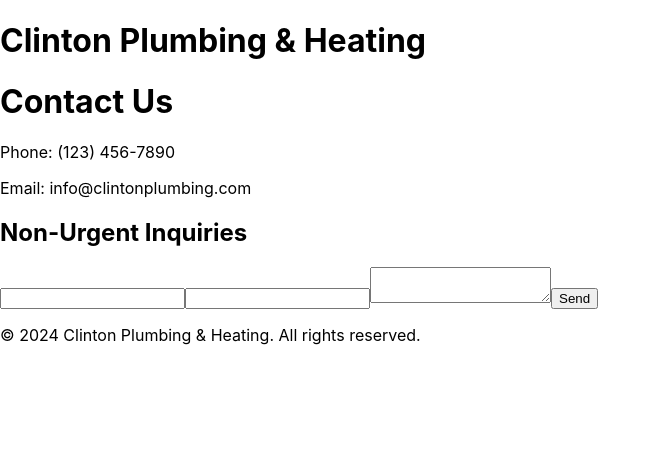
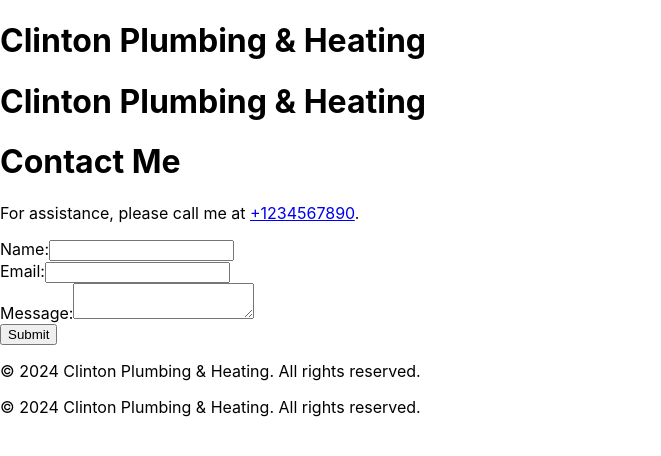
Before and after one commit to mcgrath-rory-23/clinton-plumbing-and-heating, a React (Create React App) app: page /contact in a window 1280 px wide. Shown: the top 456 px of the page, without its empty margins (0-661 px from the left). Built offline with nearby package versions, Linux system fonts and the light colour scheme.

Commit message:
Bulking out content on pages. Also adding form functionality

```diff
--- a/src/components/ContactForm.js
+++ b/src/components/ContactForm.js
@@ -1,6 +1,6 @@
 import React, { useState } from 'react';
 
-function ContactForm() {
+const ContactForm = () => {
   const [formData, setFormData] = useState({ name: '', email: '', message: '' });
 
   const handleChange = (e) => {
@@ -9,16 +9,27 @@ function ContactForm() {
 
   const handleSubmit = (e) => {
     e.preventDefault();
+    // Handle form submission logic (e.g., send data to the server)
+    console.log('Form submitted:', formData);
   };
 
   return (
     <form onSubmit={handleSubmit}>
-            <input type="text" name="name" value={formData.name} onChange={handleChange} />
-            <input type="email" name="email" value={formData.email} onChange={handleChange} />
-            <textarea name="message" value={formData.message} onChange={handleChange} />
-            <button type="submit">Send</button>
+      <div>
+        <label htmlFor="name">Name:</label>
+        <input type="text" id="name" name="name" value={formData.name} onChange={handleChange} required />
+      </div>
+      <div>
+        <label htmlFor="email">Email:</label>
+        <input type="email" id="email" name="email" value={formData.email} onChange={handleChange} required />
+      </div>
+      <div>
+        <label htmlFor="message">Message:</label>
+        <textarea id="message" name="message" value={formData.message} onChange={handleChange} required></textarea>
+      </div>
+      <button type="submit">Submit</button>
     </form>
   );
-}
+};
 
 export default ContactForm;
--- a/src/components/ServiceList.js
+++ b/src/components/ServiceList.js
@@ -1,17 +1,23 @@
 import React from 'react';
 
-function ServiceList({ services }) {
-    return (
-        <div>
-            {services.map(service => (
-                <ServiceItem key={service.id} service={service} />
-            ))}
-        </div>
-    );
-}
+const services = [
+  { title: "General Plumbing", description: "All kinds of plumbing repairs and maintenance." },
+  { title: "Water Heater Installation", description: "Expert installation of water heaters." },
+  { title: "Drain Cleaning", description: "Efficient drain cleaning services." },
+  { title: "Leak Detection", description: "Professional leak detection and repair." },
+];
 
-function ServiceItem({ service }) {
-    return <div>{service.name}</div>;
-}
+const ServiceList = () => {
+  return (
+    <ul>
+      {services.map((service, index) => (
+        <li key={index}>
+          <h3>{service.title}</h3>
+          <p>{service.description}</p>
+        </li>
+      ))}
+    </ul>
+  );
+};
 
 export default ServiceList;
--- a/src/pages/Contact.js
+++ b/src/pages/Contact.js
@@ -1,20 +1,22 @@
-// src/pages/Contact.js
-
 import React from 'react';
 import SEO from '../components/SEO';
+import Header from '../components/Header';
+import Footer from '../components/Footer';
 import ContactForm from '../components/ContactForm';
 
-function Contact() {
+const Contact = () => {
   return (
     <div>
       <SEO title="Contact - Clinton Plumbing & Heating" description="Get in touch with Clinton Plumbing & Heating for all your plumbing needs." />
-      <h1>Contact Us</h1>
-      <p>Phone: (123) 456-7890</p>
-      <p>Email: info@clintonplumbing.com</p>
-      <h2>Non-Urgent Inquiries</h2>
-      <ContactForm />
+      <Header />
+      <main>
+        <h1>Contact Me</h1>
+        <p>For assistance, please call me at <a href="tel:+1234567890">+1234567890</a>.</p>
+        <ContactForm />
+      </main>
+      <Footer />
     </div>
   );
-}
+};
 
 export default Contact;
--- a/src/pages/Gallery.js
+++ b/src/pages/Gallery.js
@@ -1,19 +1,33 @@
-// src/pages/Gallery.js
-
 import React from 'react';
 import SEO from '../components/SEO';
+import Header from '../components/Header';
+import Footer from '../components/Footer';
 
-function Gallery() {
+const images = [
+  { before: "path/to/before1.jpg", after: "path/to/after1.jpg" },
+  { before: "path/to/before2.jpg", after: "path/to/after2.jpg" },
+  // Add more images as needed
+];
+
+const Gallery = () => {
   return (
     <div>
       <SEO title="Gallery - Clinton Plumbing & Heating" description="View my gallery of past plumbing projects and works." />
-      <h1>Our Work</h1>
-      <div className="gallery">
-        <img src="path/to/before1.jpg" alt="Before repair" />
-        <img src="path/to/after1.jpg" alt="After repair" />
-      </div>
+      <Header />
+      <main>
+        <h1>Gallery</h1>
+        <div className="gallery">
+          {images.map((image, index) => (
+            <div key={index} className="gallery-item">
+              <img src={image.before} alt="Before" />
+              <img src={image.after} alt="After" />
+            </div>
+          ))}
+        </div>
+      </main>
+      <Footer />
     </div>
   );
-}
+};
 
 export default Gallery;
--- a/src/pages/Home.js
+++ b/src/pages/Home.js
@@ -1,14 +1,29 @@
-// src/pages/Home.js
-
 import React from 'react';
 import SEO from '../components/SEO';
+import Header from '../components/Header';
+import Footer from '../components/Footer';
 
 const Home = () => {
   return (
     <div>
-      <SEO title="Home Page - Clinton Plumbing & Heating" description="Welcome to Clinton Plumbing & Heating. I offer a wide range of plumbing services." />
-      <h1>Welcome to Clinton Plumbing & Heating</h1>
-      <p>Your reliable plumbing service provider.</p>
+      <SEO title="Home - Clinton Plumbing & Heating" description="Welcome to Clinton Plumbing & Heating. Reliable and experienced plumbing services." />
+      <Header />
+      <main>
+        <section className="hero">
+          <h1>Welcome to Clinton Plumbing & Heating</h1>
+          <p>Reliable and experienced plumbing services.</p>
+          <a href="tel:+1234567890" className="call-to-action">Give Me a Call</a>
+        </section>
+        <section className="about">
+          <h2>About Me</h2>
+          <p>I am a certified plumber with over 15 years of experience in providing top-notch plumbing services.</p>
+        </section>
+        <section className="services-overview">
+          <h2>Our Services</h2>
+          <p>I offer a wide range of plumbing services, including repairs, installations, and maintenance.</p>
+        </section>
+      </main>
+      <Footer />
     </div>
   );
 };
--- a/src/pages/Services.js
+++ b/src/pages/Services.js
@@ -1,21 +1,21 @@
-// src/pages/Services.js
-
 import React from 'react';
 import SEO from '../components/SEO';
+import Header from '../components/Header';
+import Footer from '../components/Footer';
+import ServiceList from '../components/ServiceList';
 
-function Services() {
+const Services = () => {
   return (
     <div>
-      <SEO title="Services - Clinton Plumbing & Heating" description="Explore the range of services offered by Clinton Plumbing & Heating." />
-      <h1>Our Services</h1>
-      <ul>
-        <li>Leak repairs</li>
-        <li>Pipe installation</li>
-        <li>Water heater maintenance</li>
-        <li>Bathroom and kitchen plumbing</li>
-      </ul>
+      <SEO title="Services - Clinton Plumbing & Heating" description="Explore the wide range of plumbing services offered by Clinton Plumbing & Heating." />
+      <Header />
+      <main>
+        <h1>My Services</h1>
+        <ServiceList />
+      </main>
+      <Footer />
     </div>
   );
-}
+};
 
 export default Services;
--- a/src/pages/Testimonials.js
+++ b/src/pages/Testimonials.js
@@ -1,17 +1,33 @@
-// src/pages/Testimonials.js
-
 import React from 'react';
 import SEO from '../components/SEO';
+import Header from '../components/Header';
+import Footer from '../components/Footer';
 
-function Testimonials() {
+const testimonials = [
+  { name: "John Doe", review: "Excellent service! Highly recommended." },
+  { name: "Jane Smith", review: "Professional and reliable plumber." },
+  // Add more testimonials as needed
+];
+
+const Testimonials = () => {
   return (
     <div>
       <SEO title="Testimonials - Clinton Plumbing & Heating" description="Read what my customers have to say about Clinton Plumbing & Heating." />
-      <h1>Customer Testimonials</h1>
-      <p>"Great service! Highly recommend." - Jane Doe</p>
-      <p>"Fixed my leak quickly and professionally." - John Smith</p>
+      <Header />
+      <main>
+        <h1>Customer Testimonials</h1>
+        <ul>
+          {testimonials.map((testimonial, index) => (
+            <li key={index}>
+              <blockquote>{testimonial.review}</blockquote>
+              <cite>- {testimonial.name}</cite>
+            </li>
+          ))}
+        </ul>
+      </main>
+      <Footer />
     </div>
   );
-}
+};
 
 export default Testimonials;
```
Lines whose indentation alone changed are shown as unchanged.
